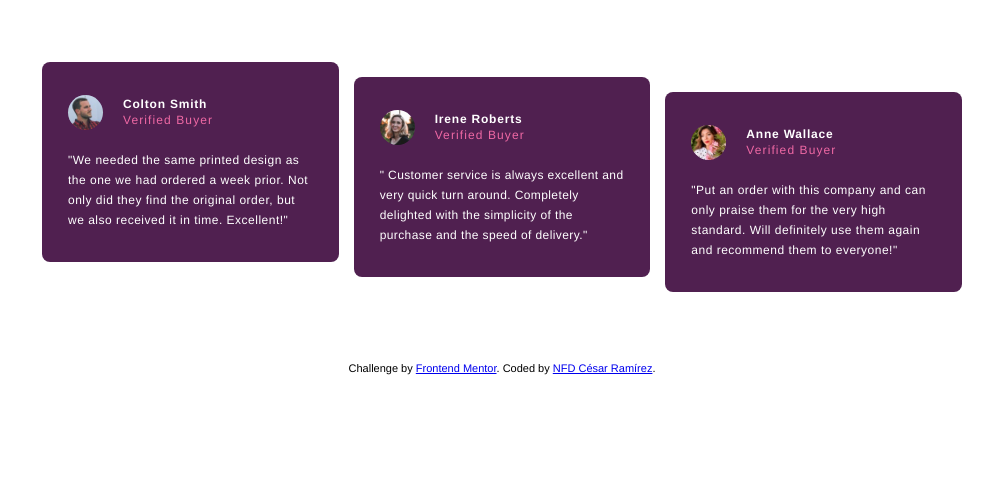
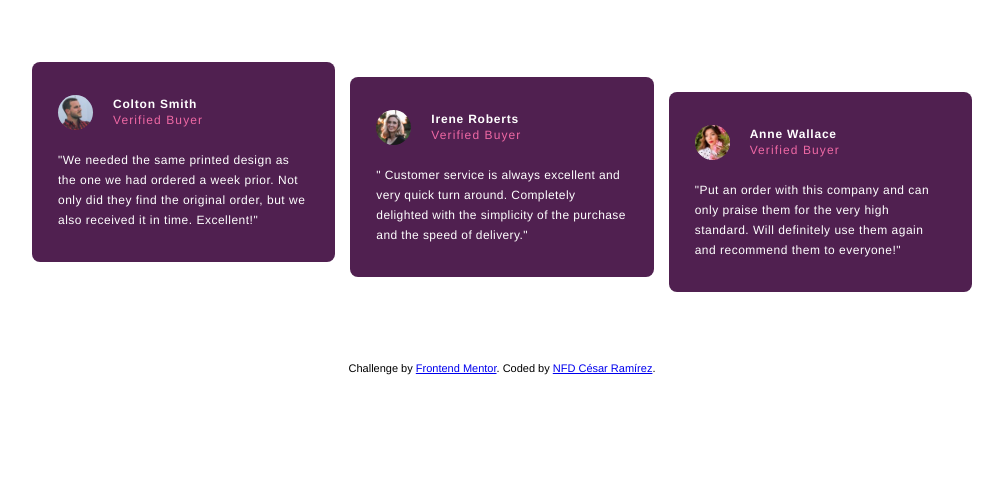
Before and after one commit to NFD-cesar/Seccion-de-prueba-social, a plain HTML site: page index.html in a window 1280 px wide. Shown: the part 296-800 px from the top of the page, without its empty margins (138-1141 px from the left). Drawn offline with Linux system fonts and the light colour scheme.

Commit message:
Modificando el ancho de media querie para desktop

```diff
--- a/css/media-queries.css
+++ b/css/media-queries.css
@@ -1,6 +1,6 @@
-@media (min-width: 950px) {
+@media (min-width: 980px) {
     .main-container {
-        max-width: 960px;
+        max-width: 980px;
         padding: 80px 20px 70px;
         display: flex;
         justify-content: space-between;
```
